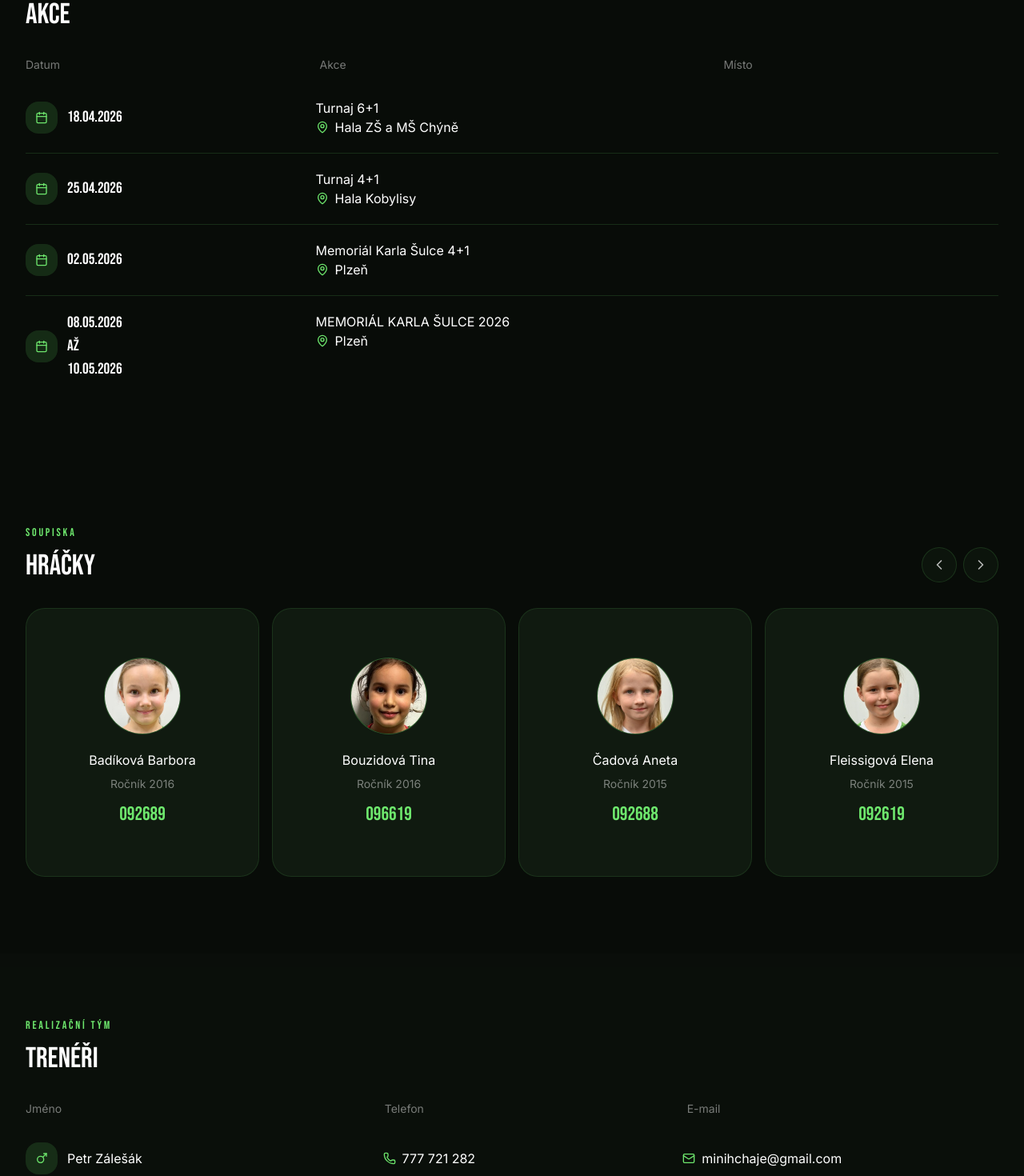
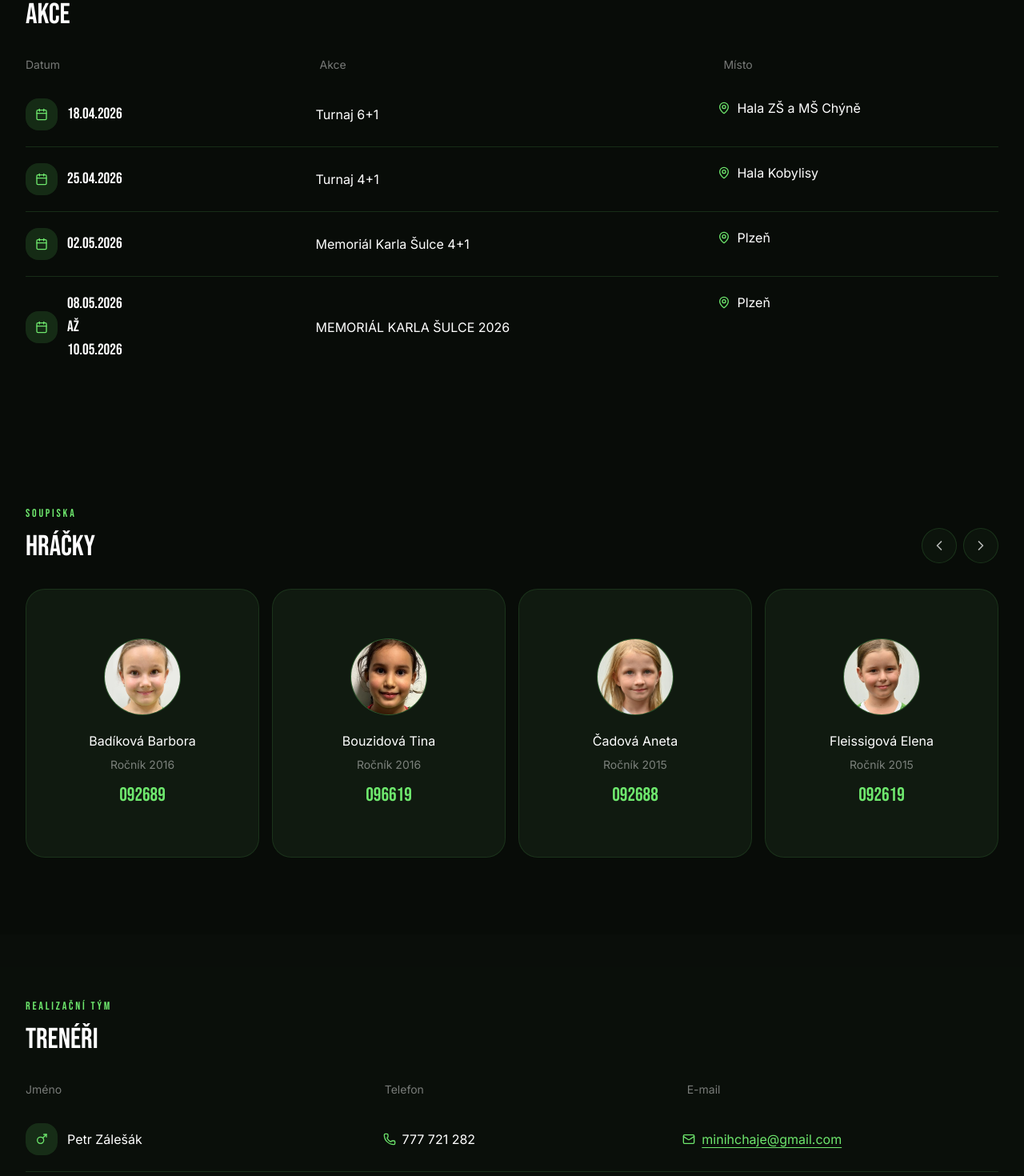
Before and after one commit to jakub245/hchaje-web, a React (Vite) app: page /druzstva/mini-zakyne in a window 1280 px wide. Shown: the part 1840-3310 px from the top of the page at 80% size. Built offline with nearby package versions, Linux system fonts and the light colour scheme.

Commit message:
Update DruzstvoDetail.tsx

```diff
--- a/src/app/pages/DruzstvoDetail.tsx
+++ b/src/app/pages/DruzstvoDetail.tsx
@@ -363,23 +363,28 @@ export default function DruzstvoDetail() {
                       </div>
                     </div>
 
-                    <div className="pl-[3.25rem] md:pl-0 md:contents">
-                      <div className="grid gap-4 sm:grid-cols-2 md:block w-full">
-                        <div className="flex items-start">
+                    <div className="pl-[3.25rem] grid grid-cols-[1.2fr_1fr] gap-4 md:hidden">
                       <div>
-                            <div className="text-white/45 text-sm md:hidden mb-1" style={{ fontFamily: inter }}>Akce</div>
+                        <div className="text-white/45 text-sm mb-1" style={{ fontFamily: inter }}>Akce</div>
                         <div className="text-white text-base whitespace-pre-line" style={{ fontFamily: inter }}>{nbspShortWords(event.title)}</div>
-                          </div>
                       </div>
 
                       <div className="flex items-start gap-2">
                         <MapPin className="w-4 h-4 text-[#6EE76D] mt-1 flex-shrink-0" />
                         <div>
-                            <div className="text-white/45 text-sm md:hidden" style={{ fontFamily: inter }}>Místo</div>
+                          <div className="text-white/45 text-sm mb-1" style={{ fontFamily: inter }}>Místo</div>
                           <div className="text-white whitespace-pre-line" style={{ fontFamily: inter }}>{nbspShortWords(event.location)}</div>
                         </div>
                       </div>
                     </div>
+
+                    <div className="hidden md:flex items-center">
+                      <div className="text-white text-base whitespace-pre-line" style={{ fontFamily: inter }}>{nbspShortWords(event.title)}</div>
+                    </div>
+
+                    <div className="hidden md:flex items-start gap-2">
+                      <MapPin className="w-4 h-4 text-[#6EE76D] mt-1 flex-shrink-0" />
+                      <div className="text-white whitespace-pre-line" style={{ fontFamily: inter }}>{nbspShortWords(event.location)}</div>
                     </div>
                   </div>
                 ))}
@@ -499,7 +504,17 @@ export default function DruzstvoDetail() {
                       {member.email ? <Mail className="w-4 h-4 text-[#6EE76D] shrink-0" /> : <span className="hidden md:block w-4" />}
                       <div>
                         <div className="text-white/45 text-sm md:hidden mb-1" style={{ fontFamily: inter }}>E-mail</div>
-                        <div className="text-white break-all" style={{ fontFamily: inter }}>{member.email || "—"}</div>
+                        {member.email ? (
+                          <a
+                            href={`mailto:${member.email}`}
+                            className="text-[#6EE76D] underline underline-offset-4 hover:text-[#89ef88] transition-colors break-all"
+                            style={{ fontFamily: inter }}
+                          >
+                            {member.email}
+                          </a>
+                        ) : (
+                          <div className="text-white break-all" style={{ fontFamily: inter }}>—</div>
+                        )}
                     </div>
                   </div>
                 </div>
```
Lines whose indentation alone changed are shown as unchanged.
